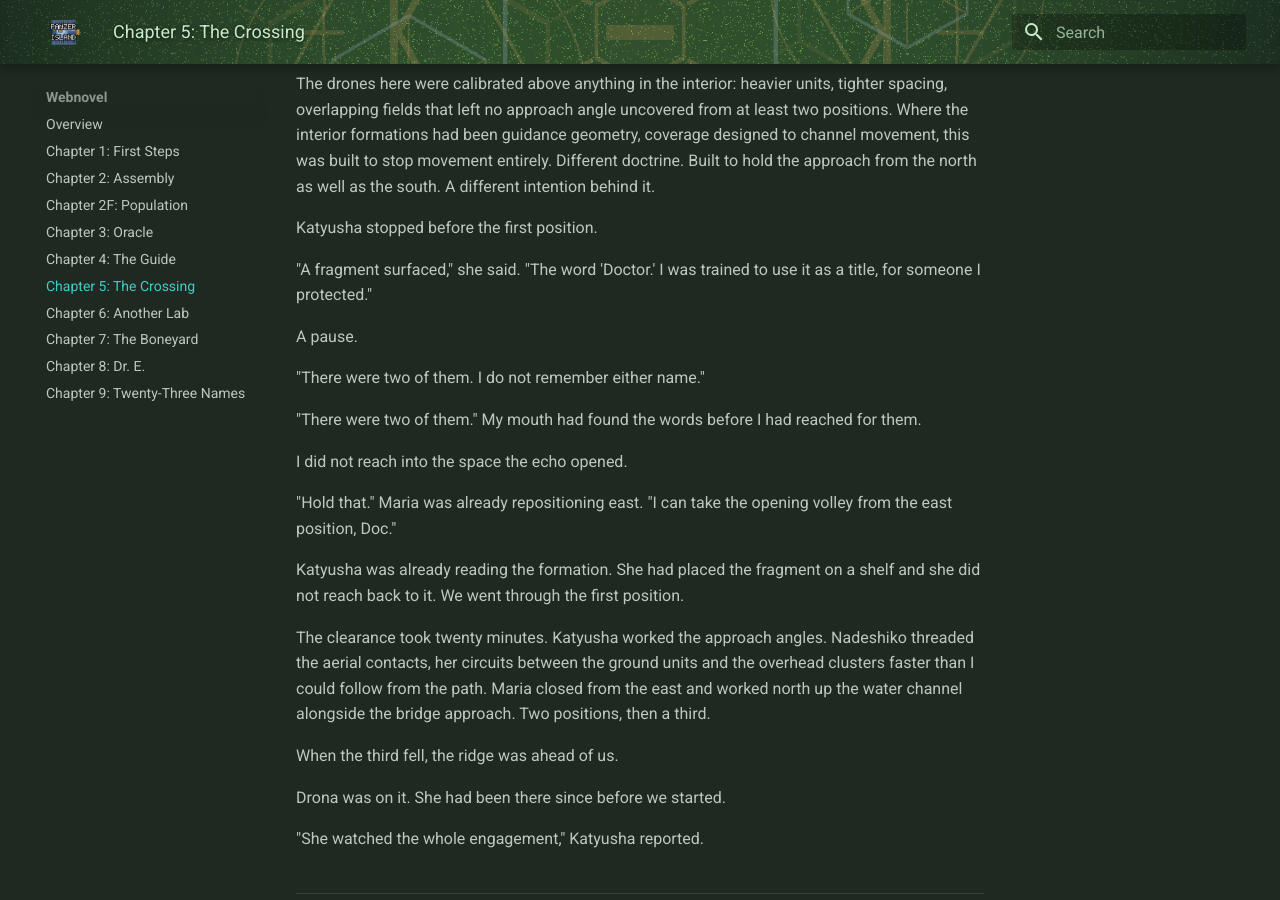
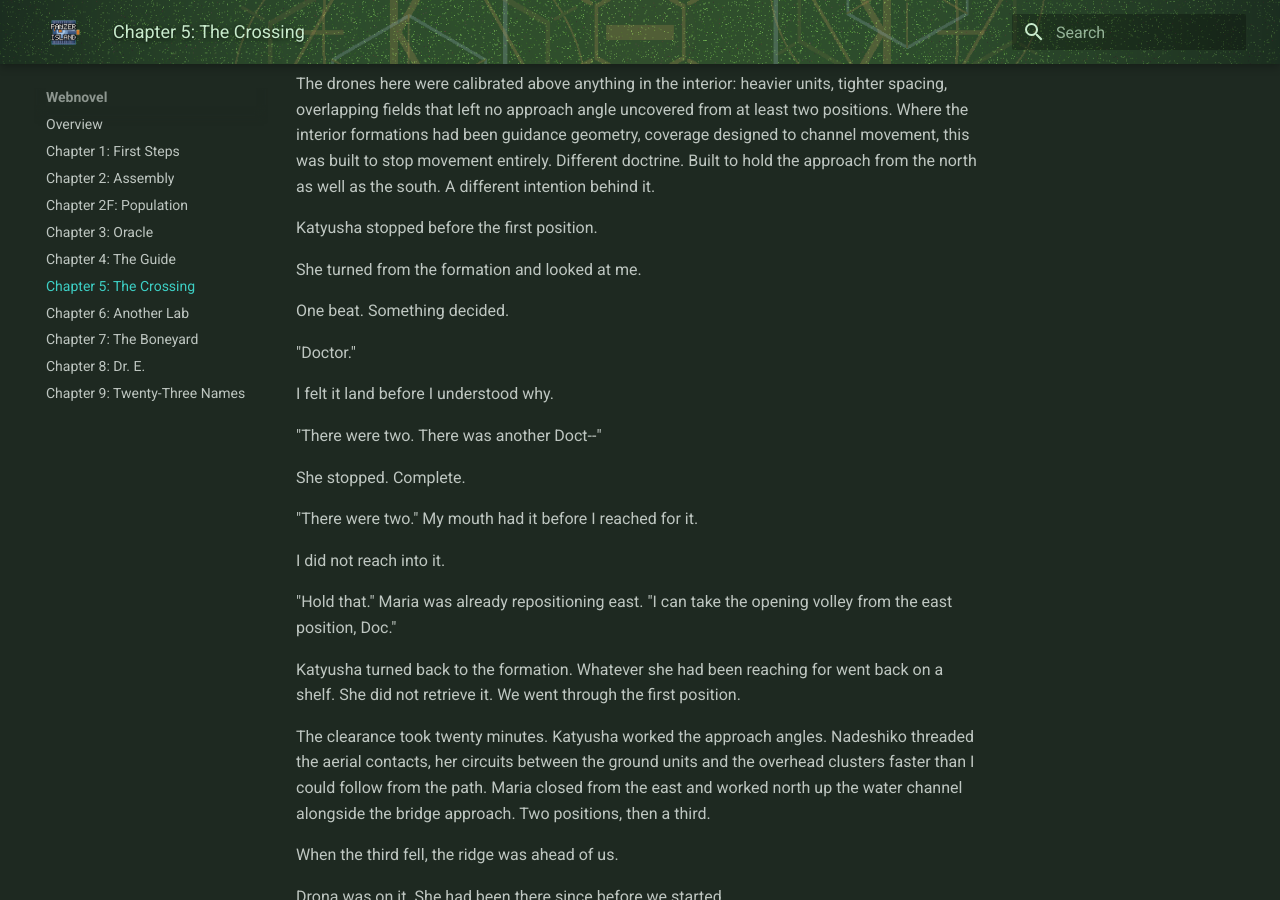
Before and after one commit to rhedak/panzer_island_pages, an MkDocs documentation site: the page built from docs/webnovel/ch05.md, in a window 1280 px wide and 900 px high, scrolled down 1823 px. Built offline with MkDocs 1.6.1 and Material for MkDocs 9.7.7, drawn with Linux system fonts in a browser that asks for light colours; some of the changed text lies outside the part shown.

```diff
--- a/docs/webnovel/ch05.md
+++ b/docs/webnovel/ch05.md
@@ -40,19 +40,25 @@ The drones here were calibrated above anything in the interior: heavier units, t
 
 Katyusha stopped before the first position.
 
-"A fragment surfaced," she said. "The word 'Doctor.' I was trained to use it as a title, for someone I protected."
+She turned from the formation and looked at me.
 
-A pause.
+One beat. Something decided.
 
-"There were two of them. I do not remember either name."
+"Doctor."
 
-"There were two of them." My mouth had found the words before I had reached for them.
+I felt it land before I understood why.
 
-I did not reach into the space the echo opened.
+"There were two. There was another Doct--"
+
+She stopped. Complete.
+
+"There were two." My mouth had it before I reached for it.
+
+I did not reach into it.
 
 "Hold that." Maria was already repositioning east. "I can take the opening volley from the east position, Doc."
 
-Katyusha was already reading the formation. She had placed the fragment on a shelf and she did not reach back to it. We went through the first position.
+Katyusha turned back to the formation. Whatever she had been reaching for went back on a shelf. She did not retrieve it. We went through the first position.
 
 The clearance took twenty minutes. Katyusha worked the approach angles. Nadeshiko threaded the aerial contacts, her circuits between the ground units and the overhead clusters faster than I could follow from the path. Maria closed from the east and worked north up the water channel alongside the bridge approach. Two positions, then a third.
 
```
Also changed, not shown: other parts of docs/webnovel/ch05.md (+3 -3 lines), docs/webnovel/ch07.md (+14 -8 lines), docs/webnovel/ch09.md (+1 -1 lines).
